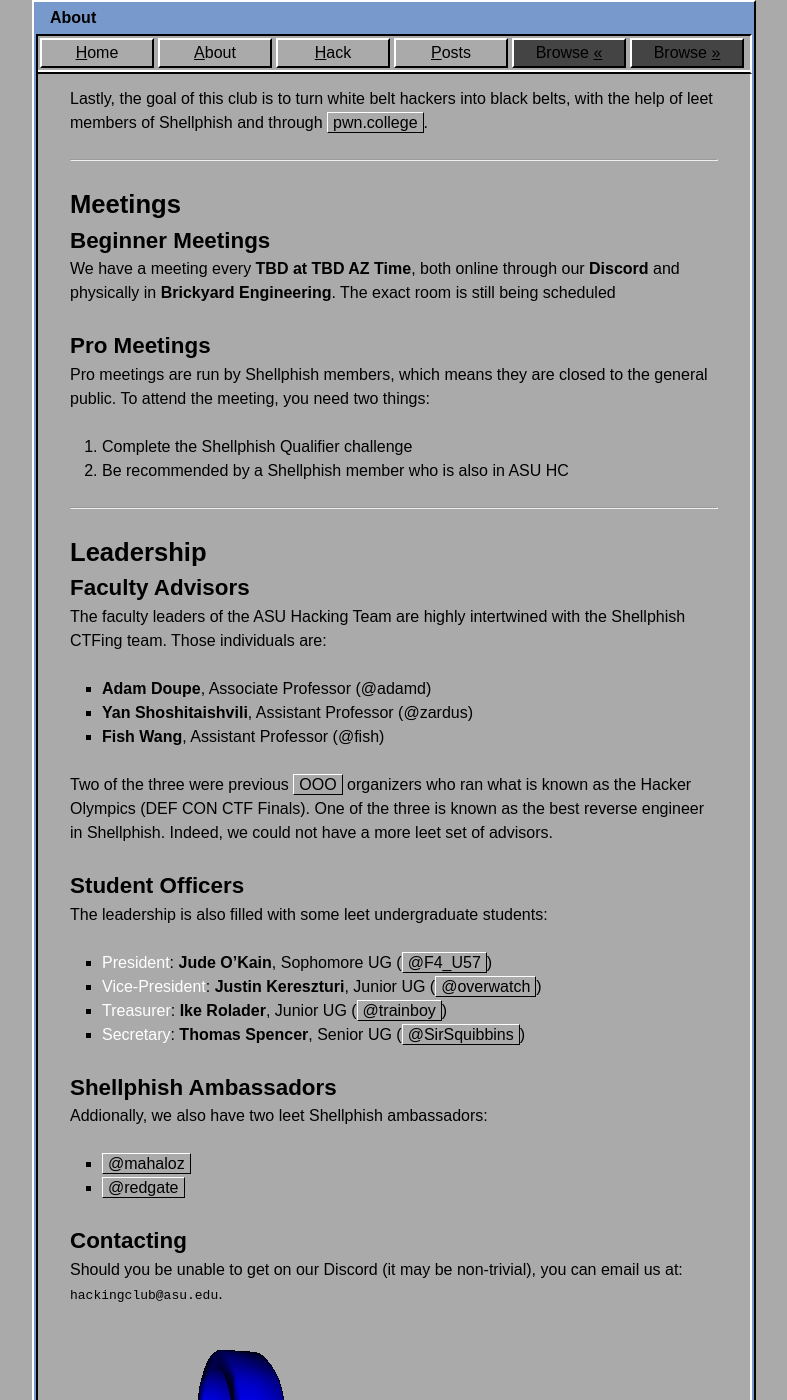
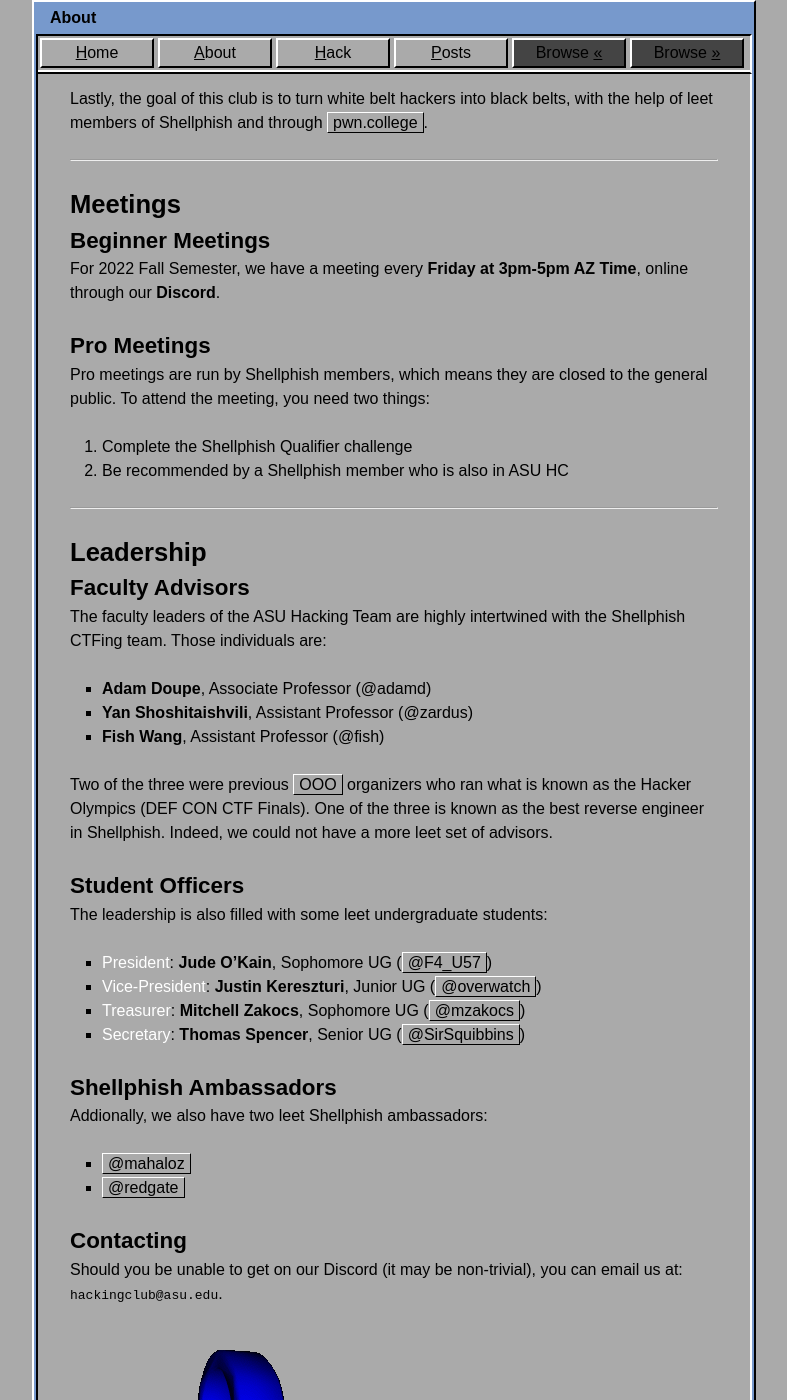
Before and after one commit to ASU-Hacking-Club/asuhacking.club, a Jekyll site: the page built from about.md, in a window 1280 px wide and 1400 px high, scrolled down 355 px. Shown: the whole window, without its empty margins (246-1033 px from the left). Built offline with Jekyll 4.4.1, drawn with Linux system fonts in a browser that asks for light colours.

Commit message:
updated officer and meeting time

```diff
--- a/about.md
+++ b/about.md
@@ -15,7 +15,7 @@
 ---
 ## Meetings
 ### Beginner Meetings
-We have a meeting every **TBD at TBD AZ Time**, both online through our **Discord** and physically in **Brickyard Engineering**. The exact room is still being scheduled
+For 2022 Fall Semester, we have a meeting every **Friday at 3pm-5pm AZ Time**, online through our **Discord**.
 
 ### Pro Meetings
 Pro meetings are run by Shellphish members, which means they are closed to the general public. To attend the meeting, you need two things:
@@ -40,7 +40,7 @@
 
 - _President_: **Jude O'Kain**, Sophomore UG ([@F4_U57](https://f4-u57.github.io/))
 - _Vice-President_: **Justin Kereszturi**, Junior UG ([@overwatch](https://github.com/Justin-Kereszturi))
-- _Treasurer_: **Ike Rolader**, Junior UG ([@trainboy](https://github.com/trainboy2019))
+- _Treasurer_: **Mitchell Zakocs**, Sophomore UG ([@mzakocs](https://www.mitchellzakocs.com/))
 - _Secretary_: **Thomas Spencer**, Senior UG ([@SirSquibbins](https://github.com/tmspe859/))
 
 ### Shellphish Ambassadors
```
